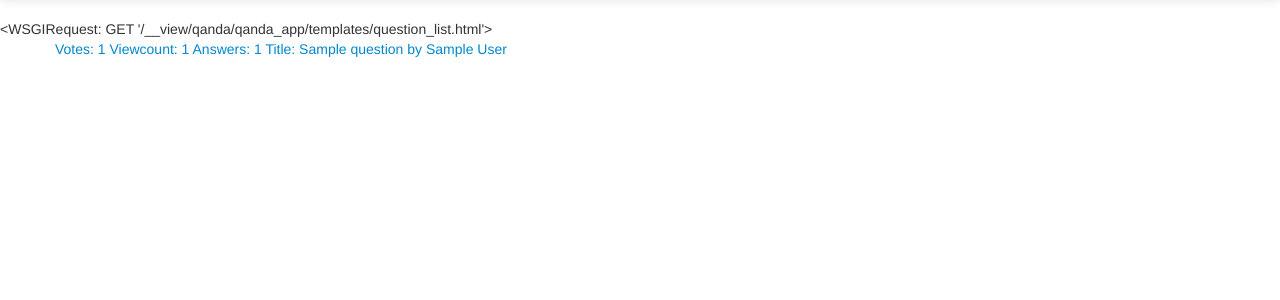
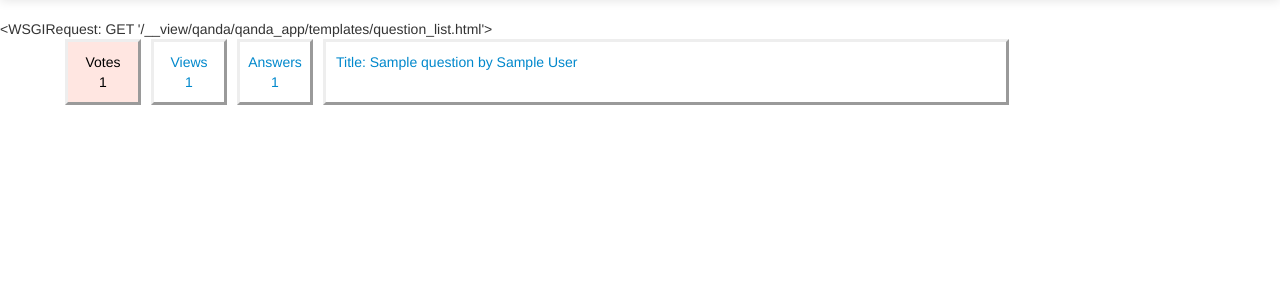
Before and after one commit to alpsayin/django-qanda, a Django app: template qanda/qanda_app/templates/question_list.html in a window 1280 px wide. Shown: the part 41-341 px from the top of the page. Run offline with Django 3.2, Linux system fonts and the light colour scheme; the template is opened without the code that fills it: most values are stand-ins (such as "Sample title", 1, 10 or a date in 2020); some libraries are stand-ins or nearby versions.

Commit message:
start styling the question list page

```diff
--- a/qanda/qanda_app/static/qanda/qanda.css
+++ b/qanda/qanda_app/static/qanda/qanda.css
@@ -0,0 +1,35 @@
+
+.votecount-box {
+	padding-top: 10px;
+	margin-left: 10px;
+	color: rgb(0,0,0);
+	background-color: rgb(255, 230, 225);
+	height: 50px;
+	border: outset;
+	text-align: center;
+}
+
+.viewcount-box {
+	padding-top: 10px;
+	margin-left: 10px;
+	height: 50px;
+	border: outset;
+	text-align: center;
+}
+
+.answercount-box {
+	padding-top: 10px;
+	margin-left: 10px;
+	height: 50px;
+	border: outset;
+	text-align: center;
+}
+
+
+.titleandauthor-box {
+	padding-top: 10px;
+	margin-left: 10px;
+	padding-left: 10px;
+	height: 50px;
+	border: outset;
+}
--- a/qanda/qanda_app/templates/question_list.html
+++ b/qanda/qanda_app/templates/question_list.html
@@ -10,15 +10,26 @@
 
 	{% for question in questions %}
 		<div class="row">
-			<div class="span6">
+			<div class="span12">
 				<a href="{% url qanda_app.views.question_page question_id=question.pk %}">
-					Votes: {{ question.voteCount }}
-					Viewcount:	{{ question.viewCount }}
-					Answers: {{ question.answers.count }}
-					Title: {{ question.title }}
-					by {{ question.author }}
+					<div class="span1 votecount-box">
+						Votes<br />{{ question.voteCount }}
+					</div>
+					<div class="span1 viewcount-box">
+						Views<br />{{ question.viewCount }}
+					</div>
+					<div class="span1 answercount-box">
+						Answers<br />{{ question.answers.count }}
+					</div>
+					<div class="span7 titleandauthor-box">
+						Title: {{ question.title }}
+						by {{ question.author }}
+					</div>
 				</a>
 			</div>
+		</div>
+		<div class="row">
+			<p></p>
 		</div>
 	{% endfor %}
 
```
